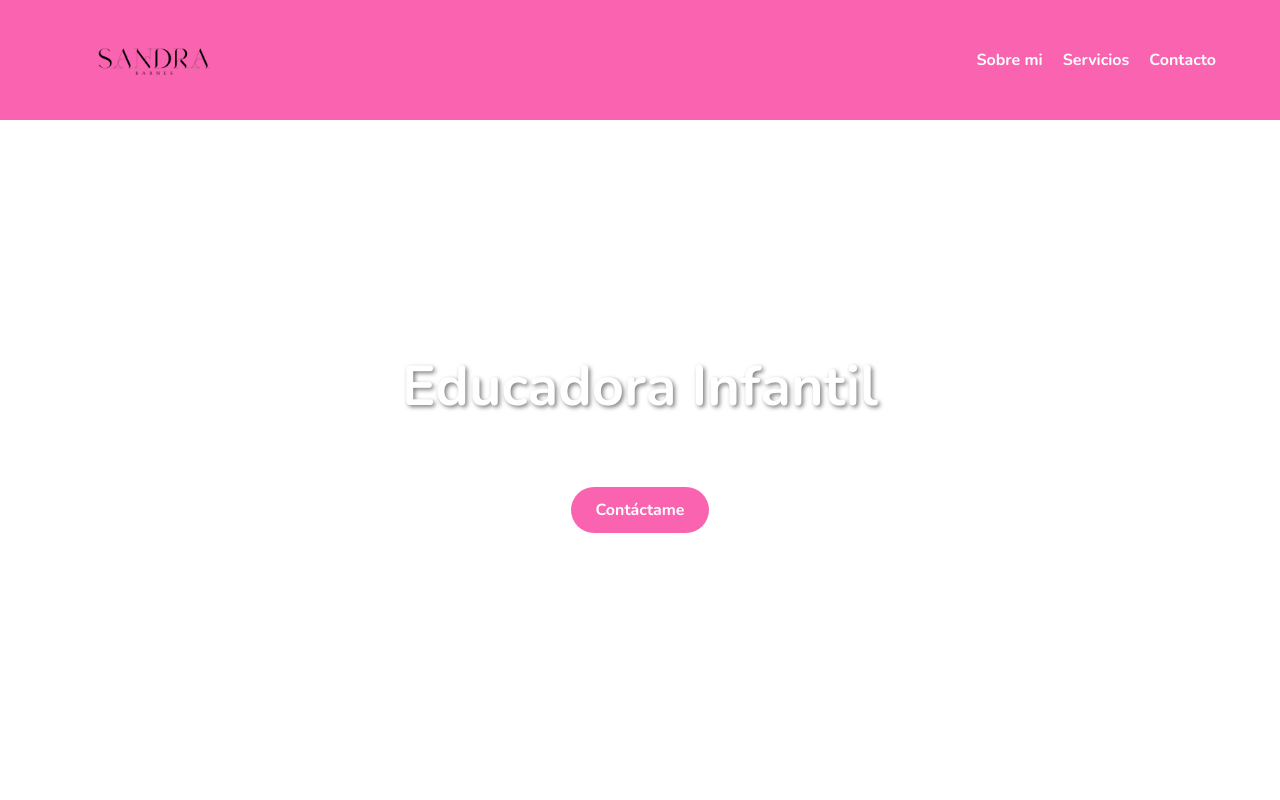
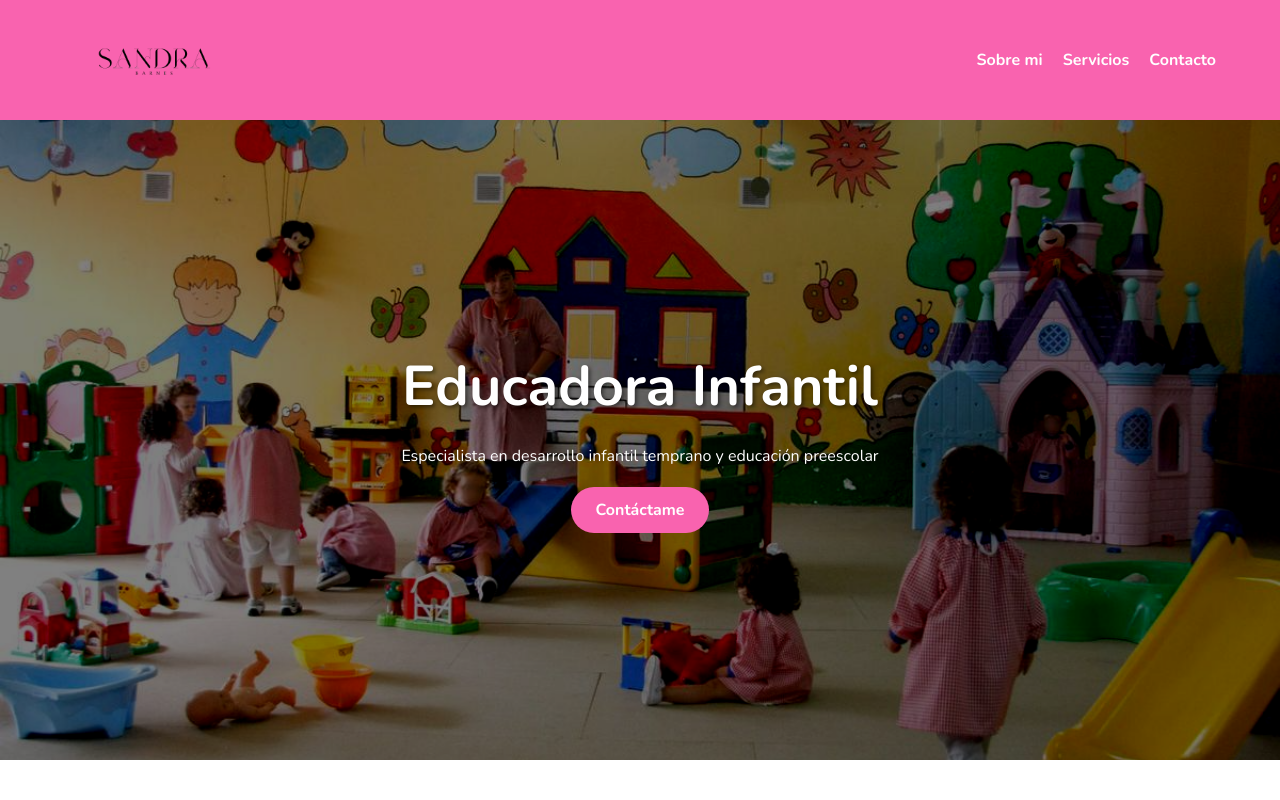
Before and after one commit to alexgargonzalez/alexgargonzalez.github.io, a plain HTML site: page index.html in a window 1280 px wide. Shown: the top 800 px of the page. Drawn offline with nearby package versions, Linux system fonts and the light colour scheme.

Commit message:
Update styles.css

```diff
--- a/styles.css
+++ b/styles.css
@@ -17,7 +17,7 @@ body {
     flex-direction: column;
 }
 
-/* Header */
+
 .educator-header {
     display: flex;
     justify-content: space-between;
@@ -54,13 +54,12 @@ body {
     color: #ffd7eb;
 }
 
-/* Main Hero Section */
 main {
     display: flex;
     justify-content: center;
     align-items: center;
     flex-direction: column;
-    background-image: url(/imagenes/guarderia.png);
+    background-image: url(/guarderia.png);
     background-repeat: no-repeat;
     background-position: center;
     background-size: cover;
@@ -101,7 +100,6 @@ main a:hover {
     box-shadow: 0 5px 15px rgba(249, 99, 175, 0.3);
 }
 
-/* Services Section */
 .cartas-section {
     display: flex;
     justify-content: center;
@@ -174,8 +172,6 @@ section .card ul li:before {
     left: 0;
     top: -5px;
 }
-
-/* Contact Section */
 .contact {
     display: flex;
     flex-direction: row;
@@ -270,7 +266,6 @@ section .card ul li:before {
     transform: scale(1.1);
 }
 
-/* Footer */
 .footer-educator {
     background-color: #f963af;
     color: white;
```
